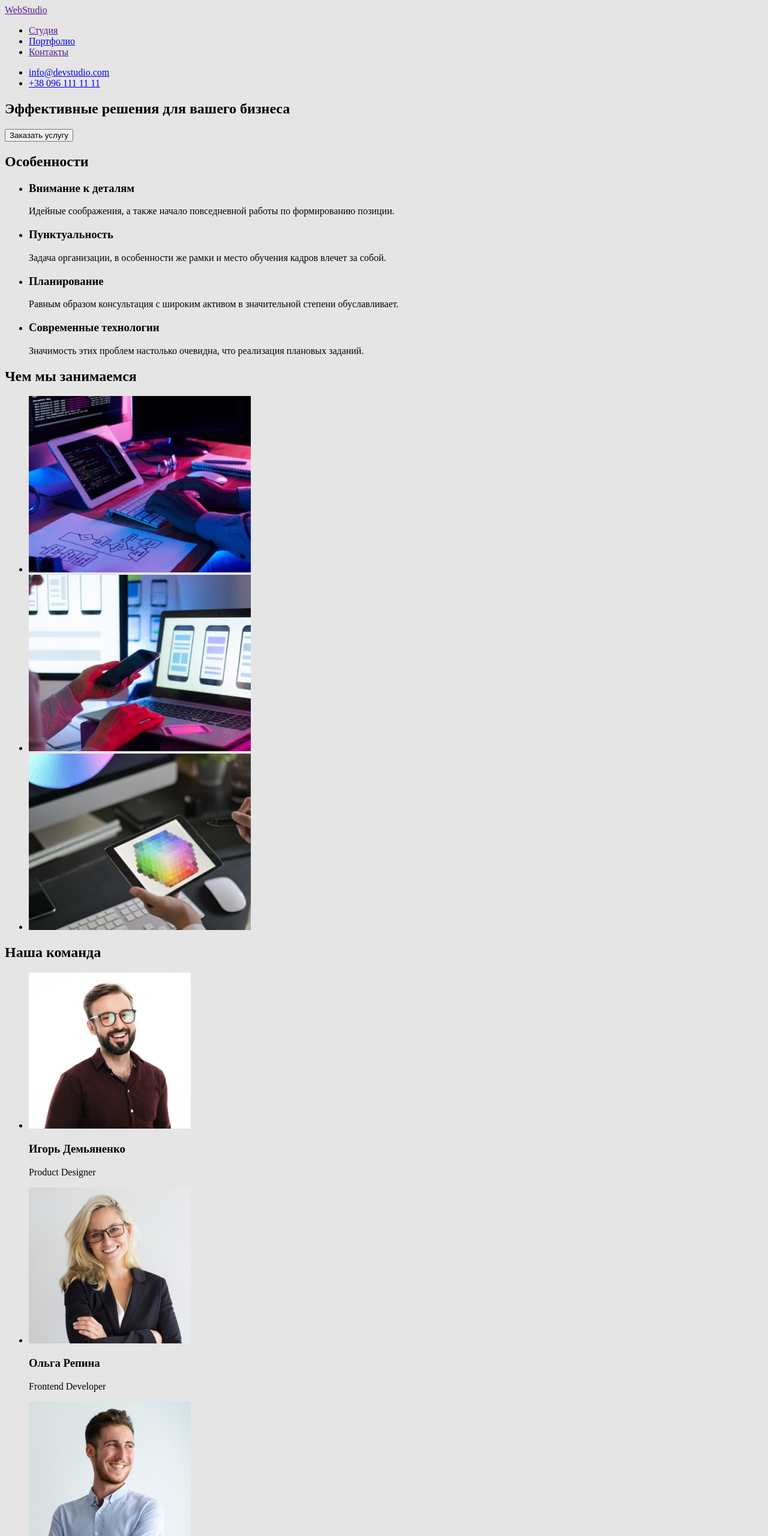
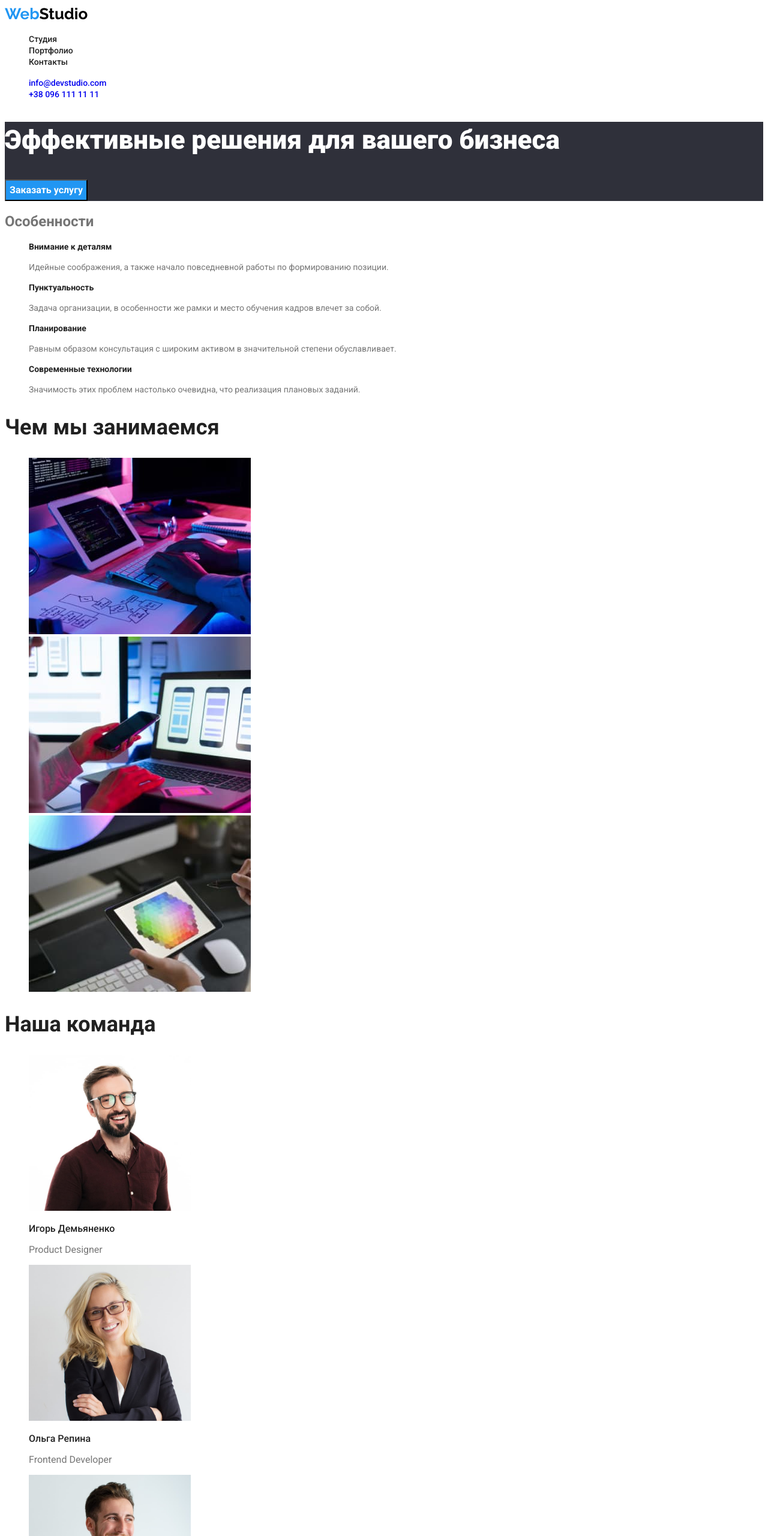
Before and after one commit to AllaSemeniuta/goit-markup-hw-02, a plain HTML site: page index.html in a window 1280 px wide. Shown: the top 2560 px of the page at 60% size. Drawn offline with Linux system fonts and the light colour scheme; files whose address does not match are found by name.

Commit message:
add color, fonts, size

```diff
--- a/css/styles.css
+++ b/css/styles.css
@@ -7,5 +7,164 @@
   --secondary-bgc: #2f303a;
 }
 body {
-  background: var(--primary-bgc);
+  font-family: 'Roboto', sans-serif;
+  color: var(--primary-text-color);
 }
+/* .link {
+  list-style: none;
+} */
+li {
+  list-style: none;
+}
+a {
+  text-decoration: none;
+}
+/* header */
+.header-logo {
+  font-family: 'Raleway';
+  font-style: normal;
+  font-weight: 700;
+  font-size: 26px;
+  color: var(--accent-text-color);
+  line-height: 31px;
+}
+.header-logo > span {
+  color: #000;
+}
+.header-link {
+  font-family: 'Roboto';
+  font-style: normal;
+  font-weight: 500;
+  font-size: 14px;
+  color: var(--title-text-color);
+  line-height: 16px;
+  cursor: pointer;
+}
+.header-link:active,
+.header-link:focus {
+  color: var(--accent-text-color);
+}
+.header-mail,
+.header-tel {
+  font-family: 'Roboto';
+  font-style: normal;
+  font-weight: 500;
+  font-size: 14px;
+  line-height: 16px;
+}
+.header-mail:active,
+.header-tel:active,
+.header-mail:focus,
+.header-tel:focus {
+  color: var(--accent-text-color);
+}
+
+/* Hero */
+.hero {
+  background-color: #2f303a;
+}
+.hero-title {
+  font-family: 'Roboto';
+  font-style: normal;
+  font-weight: 900;
+  font-size: 44px;
+  line-height: 60px;
+  color: var(--white-text-color);
+}
+.btn {
+  font-family: 'Roboto';
+  font-style: normal;
+  font-weight: 700;
+  font-size: 16px;
+  line-height: 30px;
+  color: var(--white-text-color);
+  background-color: var(--accent-text-color);
+}
+/* Benefits */
+.benefits-subtitle {
+  font-family: 'Roboto';
+  font-style: normal;
+  font-weight: 700;
+  font-size: 14px;
+  line-height: 16px;
+  color: var(--title-text-color);
+}
+.benefits-subtext {
+  font-family: 'Roboto';
+  font-style: normal;
+  font-weight: 400;
+  font-size: 14px;
+  line-height: 24px;
+}
+/* Examples */
+.examples-title {
+  font-family: 'Roboto';
+  font-style: normal;
+  font-weight: 700;
+  font-size: 36px;
+  line-height: 42px;
+  color: var(--title-text-color);
+}
+/* Team */
+.team-title {
+  font-family: 'Roboto';
+  font-style: normal;
+  font-weight: 700;
+  font-size: 36px;
+  line-height: 42px;
+  color: var(--title-text-color);
+}
+.team-subtitle {
+  font-family: 'Roboto';
+  font-style: normal;
+  font-weight: 500;
+  font-size: 16px;
+  line-height: 19px;
+  color: var(--title-text-color);
+}
+.team-subtext {
+  font-family: 'Roboto';
+  font-style: normal;
+  font-weight: 400;
+  font-size: 16px;
+  line-height: 19px;
+}
+/* Footer */
+.footer {
+  background-color: #2f303a;
+}
+.footer-logo {
+  font-family: 'Raleway';
+  font-style: normal;
+  font-weight: 700;
+  font-size: 26px;
+  line-height: 31px;
+  color: var(--accent-text-color);
+}
+.footer-logo > span {
+  color: #ffffff;
+}
+.footer-adrs {
+  font-family: 'Roboto';
+  font-style: normal;
+  font-weight: 400;
+  font-size: 14px;
+  line-height: 24px;
+  color: var(--white-text-color);
+}
+.footer-mail {
+  font-family: 'Roboto';
+  font-style: normal;
+  font-weight: 400;
+  font-size: 14px;
+  line-height: 24px;
+  color: rgba(255, 255, 255, 0.6);
+}
+.footer-tel {
+  font-family: 'Roboto';
+  font-style: normal;
+  font-weight: 400;
+  font-size: 14px;
+  line-height: 24px;
+  color: rgba(255, 255, 255, 0.6);
+}
--- a/index.html
+++ b/index.html
@@ -4,72 +4,84 @@
     <meta charset="UTF-8" />
     <meta http-equiv="X-UA-Compatible" content="IE=edge" />
     <meta name="viewport" content="width=device-width, initial-scale=1.0" />
+    <link rel="preconnect" href="https://fonts.googleapis.com" />
+    <link rel="preconnect" href="https://fonts.gstatic.com" crossorigin />
+    <link
+      href="https://fonts.googleapis.com/css2?family=Raleway:wght@700&family=Roboto:wght@400;500;700;900&display=swap"
+      rel="stylesheet"
+    />
     <title>Document</title>
     <link rel="stylesheet" href="./css/styles.css" />
   </head>
   <body>
-    <header>
+    <header class="header">
       <nav>
-        <a href="">WebStudio</a>
-        <ul>
-          <li><a href="">Студия</a></li>
-          <li><a href="./portfolio.html">Портфолио</a></li>
-          <li><a href="">Контакты</a></li>
+        <a class="header-logo" href="">Web<span>Studio</span></a>
+        <ul class="header-list">
+          <li class="link"><a class="header-link" href="">Студия</a></li>
+          <li class="link"><a class="header-link" href="./portfolio.html">Портфолио</a></li>
+          <li class="link"><a class="header-link" href="">Контакты</a></li>
         </ul>
       </nav>
-      <ul>
-        <li><a href="mailto:info@devstudio.com">info@devstudio.com</a></li>
-        <li><a href="tel:+380961111111">+38 096 111 11 11</a></li>
+      <ul class="header-auth">
+        <li class="link">
+          <a class="header-mail" href="mailto:info@devstudio.com">info@devstudio.com</a>
+        </li>
+        <li class="link"><a href="tel:+380961111111" class="header-tel">+38 096 111 11 11</a></li>
       </ul>
     </header>
     <main>
-      <!--Начало-->
-      <section>
-        <h1>Эффективные решения для вашего бизнеса</h1>
-        <button type="button">Заказать услугу</button>
+      <!--Hero-->
+      <section class="hero">
+        <h1 class="hero-title">Эффективные решения для вашего бизнеса</h1>
+        <button type="button" class="btn">Заказать услугу</button>
       </section>
       <!--Особенности-->
-      <section>
+      <section class="benefits">
         <!--h2 скрить как учит Репета-->
         <h2>Особенности</h2>
         <ul>
-          <li>
-            <h3>Внимание к деталям</h3>
-            <p>Идейные соображения, а также начало повседневной работы по формированию позиции.</p>
+          <li class="link">
+            <h3 class="benefits-subtitle">Внимание к деталям</h3>
+            <p class="benefits-subtext">
+              Идейные соображения, а также начало повседневной работы по формированию позиции.
+            </p>
           </li>
-          <li>
-            <h3>Пунктуальность</h3>
-            <p>
+          <li class="link">
+            <h3 class="benefits-subtitle">Пунктуальность</h3>
+            <p class="benefits-subtext">
               Задача организации, в особенности же рамки и место обучения кадров влечет за собой.
             </p>
           </li>
-          <li>
-            <h3>Планирование</h3>
-            <p>
+          <li class="link">
+            <h3 class="benefits-subtitle">Планирование</h3>
+            <p class="benefits-subtext">
               Равным образом консультация с широким активом в значительной степени обуславливает.
             </p>
           </li>
-          <li>
-            <h3>Современные технологии</h3>
-            <p>Значимость этих проблем настолько очевидна, что реализация плановых заданий.</p>
+          <li class="link">
+            <h3 class="benefits-subtitle">Современные технологии</h3>
+            <p class="benefits-subtext">
+              Значимость этих проблем настолько очевидна, что реализация плановых заданий.
+            </p>
           </li>
         </ul>
       </section>
       <!--Чем мы занимаемся-->
-      <section>
-        <h2>Чем мы занимаемся</h2>
+      <section class="examples">
+        <h2 class="examples-title">Чем мы занимаемся</h2>
         <ul>
-          <li>
+          <li class="link">
             <a href="">
               <img src=".//images/box1.jpg" alt="верстка сайта" width="370" height="294"
             /></a>
           </li>
-          <li>
+          <li class="link">
             <a href="">
               <img src=".//images/box2.jpg" alt="создание приложения" width="370" height="294"
             /></a>
           </li>
-          <li>
+          <li class="link">
             <a href="">
               <img src=".//images/box3.jpg" alt="цветовая палитра" width="370" height="294"
             /></a>
@@ -77,10 +89,10 @@
         </ul>
       </section>
       <!--Команда-->
-      <section>
-        <h2>Наша команда</h2>
+      <section class="team">
+        <h2 class="team-title">Наша команда</h2>
         <ul>
-          <li>
+          <li class="link">
             <div>
               <img
                 src=".//images/designer.jpg"
@@ -88,11 +100,11 @@
                 width="270"
                 height="260"
               />
-              <h3>Игорь Демьяненко</h3>
-              <p lang="en">Product Designer</p>
+              <h3 class="team-subtitle">Игорь Демьяненко</h3>
+              <p lang="en" class="team-subtext">Product Designer</p>
             </div>
           </li>
-          <li>
+          <li class="link">
             <div>
               <img
                 src=".//images/developer.jpg"
@@ -100,11 +112,11 @@
                 width="270"
                 height="260"
               />
-              <h3>Ольга Репина</h3>
-              <p lang="en">Frontend Developer</p>
+              <h3 class="team-subtitle">Ольга Репина</h3>
+              <p lang="en" class="team-subtext">Frontend Developer</p>
             </div>
           </li>
-          <li>
+          <li class="link">
             <div>
               <img
                 src=".//images/marketing.jpg"
@@ -112,11 +124,11 @@
                 width="270"
                 height="260"
               />
-              <h3>Николай Тарасов</h3>
-              <p lang="en">Marketing</p>
+              <h3 class="team-subtitle">Николай Тарасов</h3>
+              <p lang="en" class="team-subtext">Marketing</p>
             </div>
           </li>
-          <li>
+          <li class="link">
             <div>
               <img
                 src=".//images/designer2.jpg"
@@ -124,20 +136,22 @@
                 width="270"
                 height="260"
               />
-              <h3>Михаил Ермаков</h3>
-              <p lang="en">UI Designer</p>
+              <h3 class="team-subtitle">Михаил Ермаков</h3>
+              <p lang="en" class="team-subtext">UI Designer</p>
             </div>
           </li>
         </ul>
       </section>
     </main>
-    <footer>
-      <a href="">WebStudio</a>
+    <footer class="footer">
+      <a href="" class="footer-logo">Web<span>Studio</span></a>
       <address>
-        <p>г. Киев, пр-т Леси Украинки, 26</p>
+        <p class="footer-adrs">г. Киев, пр-т Леси Украинки, 26</p>
         <ul>
-          <li><a href="mailto:info@example.com">info@example.com</a></li>
-          <li><a href="tel:+380991111111">+38 099 111 11 11</a></li>
+          <li class="link">
+            <a href="mailto:info@example.com" class="footer-mail">info@example.com</a>
+          </li>
+          <li class="link"><a href="tel:+380991111111" class="footer-tel">+38 099 111 11 11</a></li>
         </ul>
       </address>
     </footer>
```
Also changed, not shown: portfolio.html (+6 -0 lines).
